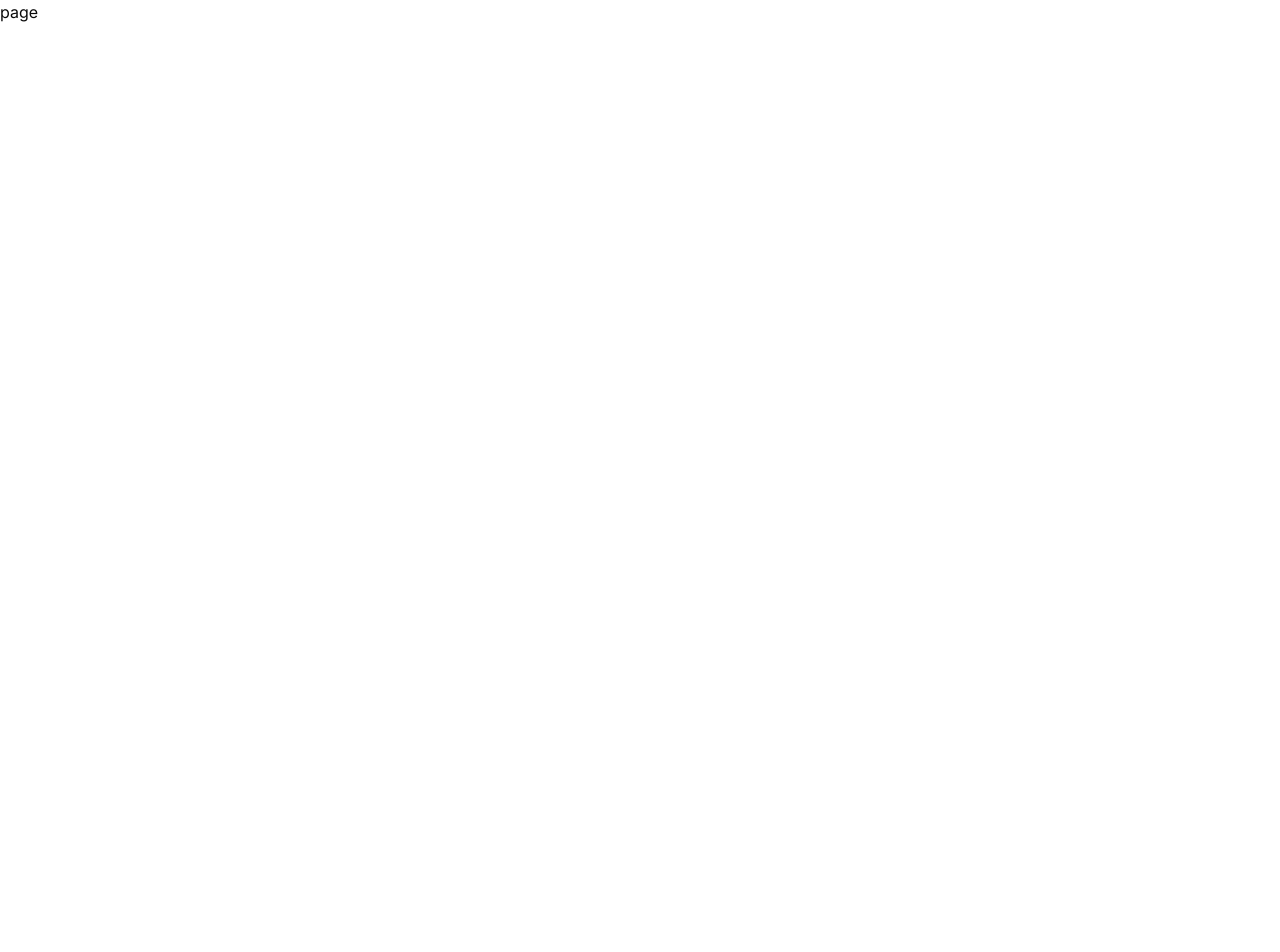
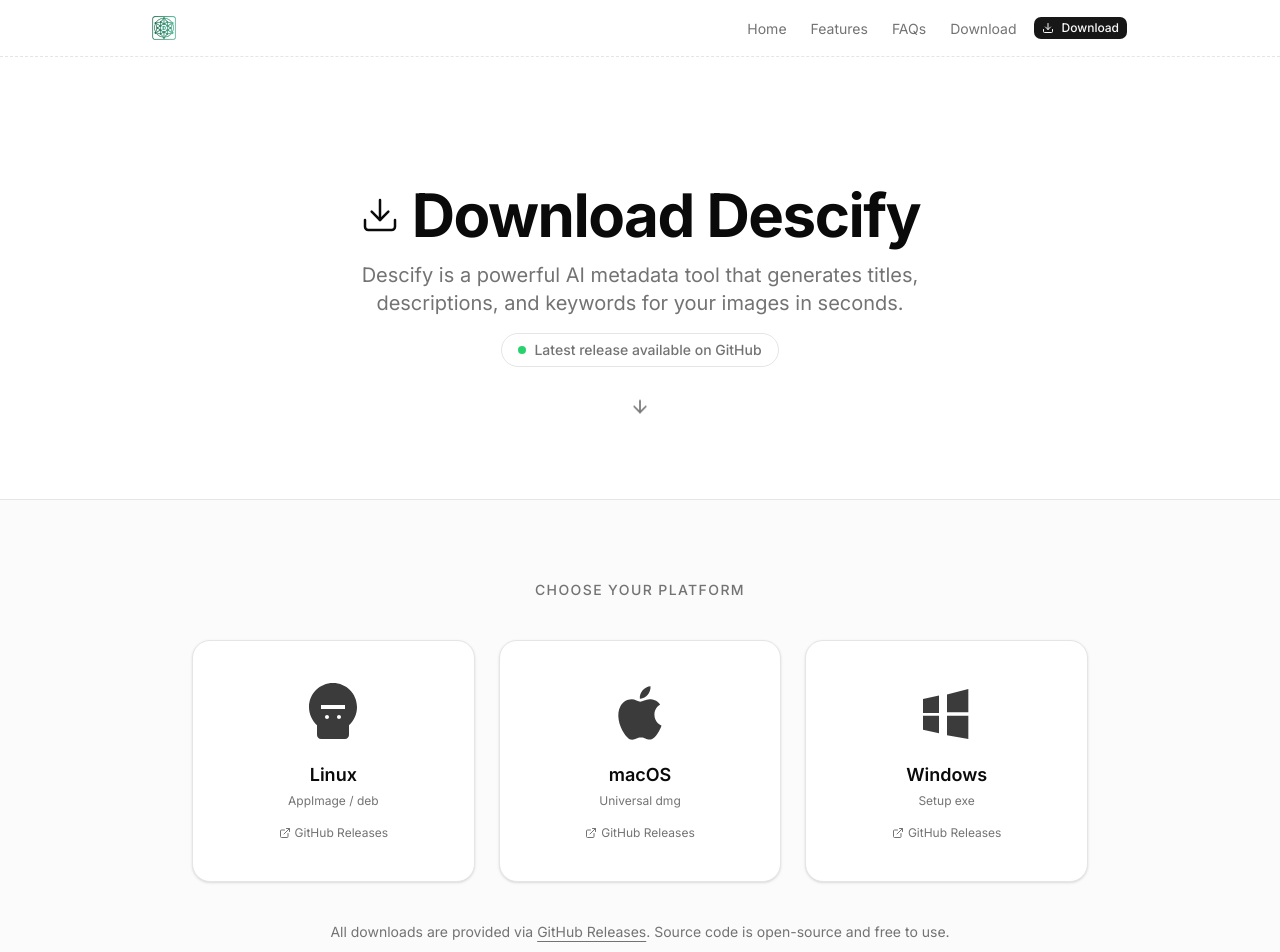
Before and after one commit to arrifat346afs/Descify-wab, a Next.js app: page /Download in a window 1280 px wide. Shown: the top 952 px of the page. Before the commit the page ends 800 px from the top, so only its background shows below. Built offline with nearby package versions, Linux system fonts and the light colour scheme.

Commit message:
feat(page): add imports and components for download page with icons and navbar

```diff
--- a/app/Download/page.tsx
+++ b/app/Download/page.tsx
@@ -1,10 +1,201 @@
-import React from 'react'
-// import page from '../page'
+"use client"
 
-const Download = () => {
+import Link from "next/link"
+import { useState } from "react"
+import { Menu, X, Download, ArrowDown, ExternalLink } from "lucide-react"
+import { Button } from "@/components/ui/button"
+import Image from "next/image"
+import applogo from "../../public/descify.svg"
+import Footer from "@/components/footer-3"
+
+// ---------- OS icons ----------
+const LinuxIcon = () => (
+  <svg viewBox="0 0 64 64" className="h-16 w-16" fill="currentColor" aria-hidden="true">
+    <path d="M32 2C18.7 2 8 12.7 8 26c0 7.2 3.1 13.7 8 18.2V54c0 2.2 1.8 4 4 4h24c2.2 0 4-1.8 4-4v-9.8C53 39.7 56 33.2 56 26 56 12.7 45.3 2 32 2zm-6 36c-1.1 0-2-.9-2-2s.9-2 2-2 2 .9 2 2-.9 2-2 2zm12 0c-1.1 0-2-.9-2-2s.9-2 2-2 2 .9 2 2-.9 2-2 2zm6-10H20v-4h24v4z" />
+  </svg>
+)
+
+const AppleIcon = () => (
+  <svg viewBox="0 0 24 24" className="h-16 w-16" fill="currentColor" aria-hidden="true">
+    <path d="M18.71 19.5c-.83 1.24-1.71 2.45-3.05 2.47-1.34.03-1.77-.79-3.29-.79-1.53 0-2 .77-3.27.82-1.31.05-2.3-1.32-3.14-2.53C4.25 17 2.94 12.45 4.7 9.39c.87-1.52 2.43-2.48 4.12-2.51 1.28-.02 2.5.87 3.29.87.78 0 2.26-1.07 3.8-.91.65.03 2.47.26 3.64 1.98-.09.06-2.17 1.28-2.15 3.81.03 3.02 2.65 4.03 2.68 4.04-.03.07-.42 1.44-1.38 2.83M13 3.5c.73-.83 1.94-1.46 2.94-1.5.13 1.17-.34 2.35-1.04 3.19-.69.85-1.83 1.51-2.95 1.42-.15-1.15.41-2.35 1.05-3.11z" />
+  </svg>
+)
+
+const WindowsIcon = () => (
+  <svg viewBox="0 0 24 24" className="h-16 w-16" fill="currentColor" aria-hidden="true">
+    <path d="M3 12V6.75l6-1.32v6.57H3zm17-9v8.75h-8V5.09L20 3zM3 13h6v6.57l-6-1.32V13zm17 0v8.75l-8-1.41V13h8z" />
+  </svg>
+)
+
+// ---------- Nav ----------
+const menuItems = [
+  { name: "Home", href: "/" },
+  { name: "Features", href: "/#features" },
+  { name: "FAQs", href: "/#faqs" },
+  { name: "Download", href: "/Download" },
+]
+
+function Navbar() {
+  const [menuOpen, setMenuOpen] = useState(false)
   return (
-    <div>page</div>
+    <header>
+      <nav
+        data-state={menuOpen && "active"}
+        className="fixed z-20 w-full border-b border-dashed bg-white backdrop-blur md:relative dark:bg-zinc-950/50 lg:dark:bg-transparent"
+      >
+        <div className="m-auto max-w-5xl px-6">
+          <div className="flex flex-wrap items-center justify-between gap-6 py-3 lg:gap-0 lg:py-4">
+            <div className="flex w-full justify-between lg:w-auto">
+              <Link href="/" aria-label="home" className="flex items-center space-x-2">
+                <Image src={applogo} alt="Descify Logo" width={24} height={24} />
+              </Link>
+              <button
+                onClick={() => setMenuOpen(!menuOpen)}
+                aria-label="toggle menu"
+                className="lg:hidden"
+              >
+                {menuOpen ? <X className="h-5 w-5" /> : <Menu className="h-5 w-5" />}
+              </button>
+            </div>
+
+            <div
+              className={`${
+                menuOpen ? "flex" : "hidden"
+              } w-full flex-col gap-4 lg:flex lg:w-auto lg:flex-row lg:items-center`}
+            >
+              <ul className="flex flex-col gap-2 lg:flex-row lg:items-center lg:gap-6">
+                {menuItems.map((item) => (
+                  <li key={item.name}>
+                    <Link
+                      href={item.href}
+                      className="text-muted-foreground hover:text-foreground text-sm transition-colors"
+                      onClick={() => setMenuOpen(false)}
+                    >
+                      {item.name}
+                    </Link>
+                  </li>
+                ))}
+              </ul>
+              <div className="flex gap-2">
+                <Button asChild size="sm">
+                  <Link
+                    href="https://github.com/arrifat346afs/Descify/releases/latest"
+                    target="_blank"
+                    rel="noreferrer"
+                  >
+                    <Download className="mr-1 h-4 w-4" />
+                    Download
+                  </Link>
+                </Button>
+              </div>
+            </div>
+          </div>
+        </div>
+      </nav>
+    </header>
   )
 }
 
-export default Download
+// ---------- Platform cards ----------
+const platforms = [
+  {
+    name: "Linux",
+    icon: <LinuxIcon />,
+    href: "https://github.com/arrifat346afs/Descify/releases/latest",
+    note: "AppImage / deb",
+  },
+  {
+    name: "macOS",
+    icon: <AppleIcon />,
+    href: "https://github.com/arrifat346afs/Descify/releases/latest",
+    note: "Universal dmg",
+  },
+  {
+    name: "Windows",
+    icon: <WindowsIcon />,
+    href: "https://github.com/arrifat346afs/Descify/releases/latest",
+    note: "Setup exe",
+  },
+]
+
+// ---------- Page ----------
+export default function DownloadPage() {
+  return (
+    <div className="flex min-h-screen flex-col">
+      <Navbar />
+
+      {/* Hero */}
+      <section className="flex flex-1 flex-col items-center justify-center px-6 pt-32 pb-20 text-center">
+        <div className="flex flex-col items-center gap-4">
+          <div className="flex items-center gap-3">
+            <Download className="h-10 w-10 text-foreground" strokeWidth={1.5} />
+            <h1 className="text-4xl font-bold tracking-tight md:text-5xl lg:text-6xl">
+              Download Descify
+            </h1>
+          </div>
+
+          <p className="max-w-xl text-muted-foreground text-lg md:text-xl">
+            Descify is a powerful AI metadata tool that generates titles, descriptions, and keywords
+            for your images in seconds.
+          </p>
+
+          {/* Version badge */}
+          <div className="flex items-center gap-2 rounded-full border px-4 py-1.5 text-sm font-medium">
+            <span className="h-2 w-2 rounded-full bg-green-500 animate-pulse" />
+            <span className="text-muted-foreground">Latest release available on GitHub</span>
+          </div>
+
+          {/* Scroll cue */}
+          <ArrowDown className="mt-4 h-5 w-5 animate-bounce text-muted-foreground" />
+        </div>
+      </section>
+
+      {/* Platform cards */}
+      <section className="border-t bg-muted/40 px-6 py-20">
+        <div className="mx-auto max-w-4xl">
+          <p className="mb-10 text-center text-sm uppercase tracking-widest text-muted-foreground font-medium">
+            Choose your platform
+          </p>
+          <div className="grid grid-cols-1 gap-6 sm:grid-cols-3">
+            {platforms.map((p) => (
+              <Link
+                key={p.name}
+                href={p.href}
+                target="_blank"
+                rel="noreferrer"
+                className="group flex flex-col items-center gap-4 rounded-2xl border bg-card px-8 py-10 shadow-sm transition-all hover:border-foreground/30 hover:shadow-md"
+              >
+                <div className="text-foreground/80 transition-transform group-hover:scale-110">
+                  {p.icon}
+                </div>
+                <div className="flex flex-col items-center gap-1">
+                  <span className="text-lg font-semibold">{p.name}</span>
+                  <span className="text-xs text-muted-foreground">{p.note}</span>
+                </div>
+                <div className="flex items-center gap-1 text-xs text-muted-foreground group-hover:text-foreground transition-colors">
+                  <ExternalLink className="h-3 w-3" />
+                  GitHub Releases
+                </div>
+              </Link>
+            ))}
+          </div>
+
+          <p className="mt-10 text-center text-sm text-muted-foreground">
+            All downloads are provided via{" "}
+            <Link
+              href="https://github.com/arrifat346afs/Descify/releases"
+              target="_blank"
+              rel="noreferrer"
+              className="underline underline-offset-4 hover:text-foreground transition-colors"
+            >
+              GitHub Releases
+            </Link>
+            . Source code is open-source and free to use.
+          </p>
+        </div>
+      </section>
+
+      <Footer />
+    </div>
+  )
+}
```
